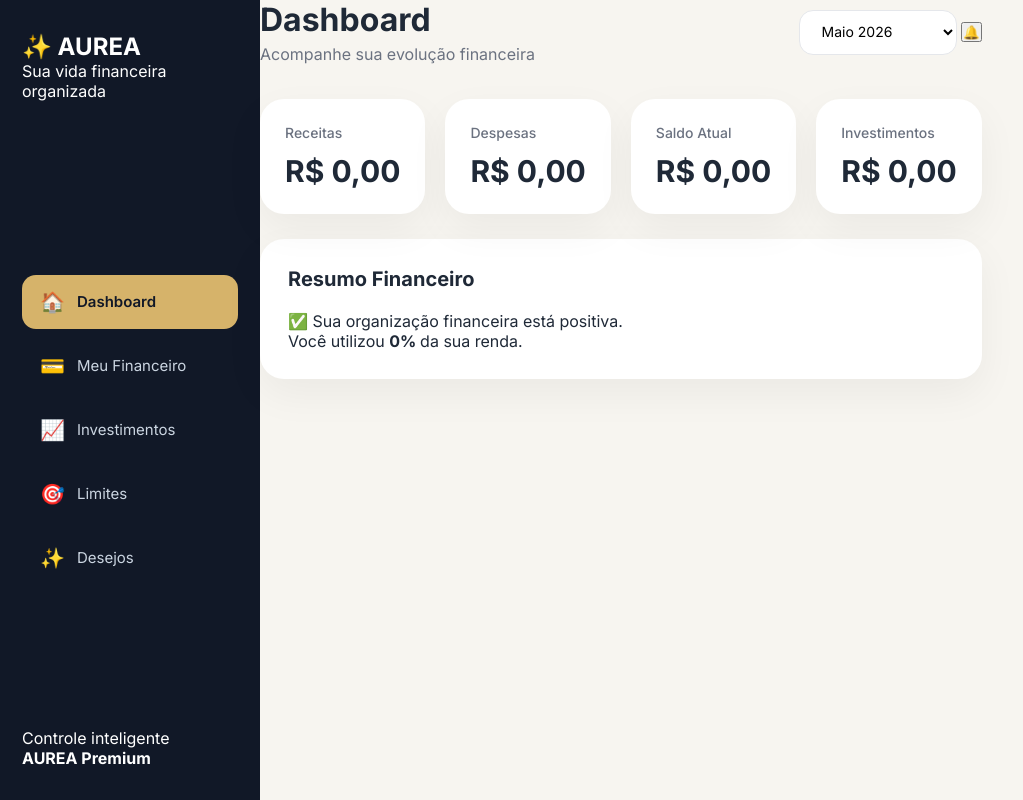
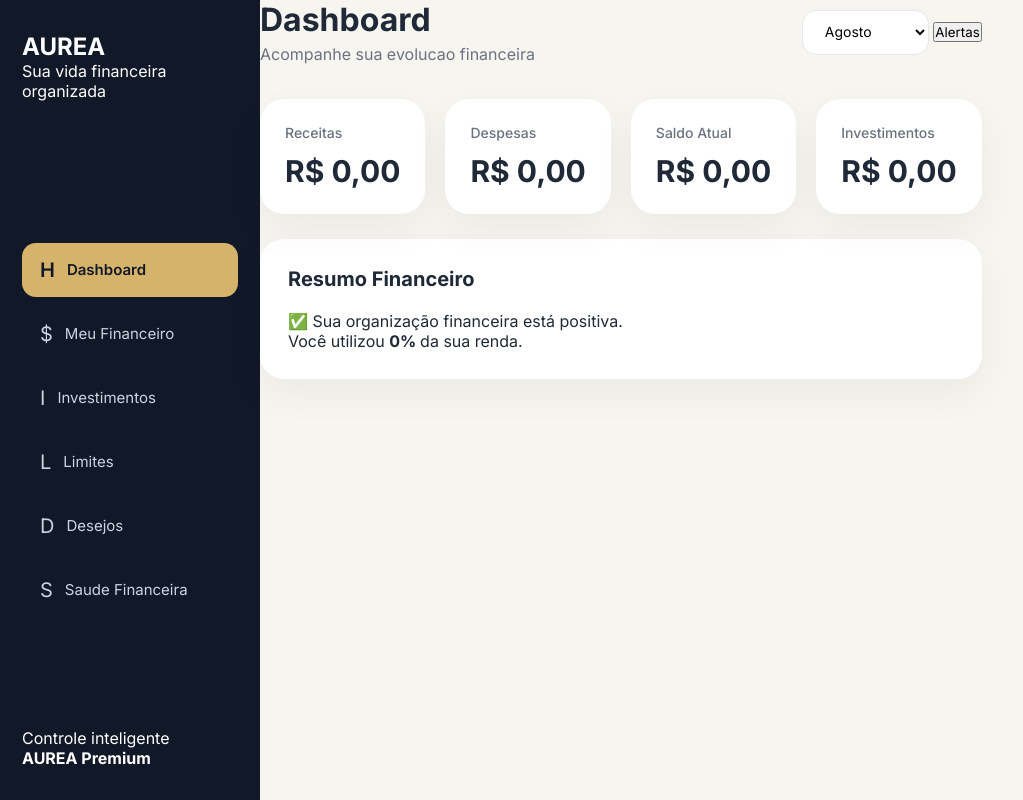
Before and after one commit to pietrakrug/apporganizar, a plain HTML site: page index.html in a window 1280 px wide. Shown: the whole page, without its empty margins (0-1023 px from the left). Drawn offline with Linux system fonts and the light colour scheme.

Commit message:
Reconstroi estrutura HTML com paginas ampliadas

```diff
--- a/index.html
+++ b/index.html
@@ -1,255 +1,60 @@
 <!DOCTYPE html>
 <html lang="pt-BR">
-
 <head>
-
 <meta charset="UTF-8">
-
 <meta name="viewport" content="width=device-width, initial-scale=1.0">
-
-
 <title>AUREA | Controle Financeiro</title>
-
-
 <link rel="preconnect" href="https://fonts.googleapis.com">
-
 <link href="https://fonts.googleapis.com/css2?family=Inter:wght@300;400;500;600;700&display=swap" rel="stylesheet">
-
-
 <link rel="stylesheet" href="styles/global.css">
-
-
 </head>
-
-
 <body>
-
-
 <div class="app">
-
-
-
-<!-- MENU LATERAL -->
-
 <aside class="sidebar">
-
-
 <div class="logo">
-
-<h2>
-✨ AUREA
-</h2>
-
-
-<p>
-Sua vida financeira organizada
-</p>
-
-
+<h2>AUREA</h2>
+<p>Sua vida financeira organizada</p>
 </div>
-
-
-
-
-
 <nav>
-
-
-<button class="menu active" data-page="dashboard">
-
-<span>🏠</span>
-
-Dashboard
-
-</button>
-
-
-
-
-<button class="menu" data-page="financeiro">
-
-<span>💳</span>
-
-Meu Financeiro
-
-</button>
-
-
-
-
-
-<button class="menu" data-page="investimentos">
-
-<span>📈</span>
-
-Investimentos
-
-</button>
-
-
-
-
-
-<button class="menu" data-page="limites">
-
-<span>🎯</span>
-
-Limites
-
-</button>
-
-
-
-
-
-<button class="menu" data-page="desejos">
-
-<span>✨</span>
-
-Desejos
-
-</button>
-
-
+<button class="menu active" data-page="dashboard"><span>H</span>Dashboard</button>
+<button class="menu" data-page="financeiro"><span>$</span>Meu Financeiro</button>
+<button class="menu" data-page="investimentos"><span>I</span>Investimentos</button>
+<button class="menu" data-page="limites"><span>L</span>Limites</button>
+<button class="menu" data-page="desejos"><span>D</span>Desejos</button>
+<button class="menu" data-page="saude"><span>S</span>Saude Financeira</button>
 </nav>
-
-
-
-
-
 <div class="sidebar-footer">
-
-<p>
-Controle inteligente
-</p>
-
-
-<strong>
-AUREA Premium
-</strong>
-
-
+<p>Controle inteligente</p>
+<strong>AUREA Premium</strong>
 </div>
-
-
-
 </aside>
-
-
-
-
-
-
-
-
-
-<!-- ÁREA PRINCIPAL -->
-
-
 <main class="main">
-
-
-
 <header class="topbar">
-
-
-
 <div>
-
-
-<h1 id="tituloPagina">
-
-Dashboard
-
-</h1>
-
-
-<p id="subtituloPagina">
-
-Acompanhe sua evolução financeira
-
-</p>
-
-
+<h1 id="tituloPagina">Dashboard</h1>
+<p id="subtituloPagina">Acompanhe sua evolucao financeira</p>
 </div>
-
-
-
-
-
-
 <div class="header-actions">
-
-
 <select id="mesSelecionado">
-
-
-<option>Janeiro 2026</option>
-
-<option>Fevereiro 2026</option>
-
-<option>Março 2026</option>
-
-<option>Abril 2026</option>
-
-<option selected>
-Maio 2026
-</option>
-
-
+<option>Janeiro</option>
+<option>Fevereiro</option>
+<option>Marco</option>
+<option>Abril</option>
+<option>Maio</option>
+<option>Junho</option>
+<option>Julho</option>
+<option selected>Agosto</option>
+<option>Setembro</option>
+<option>Outubro</option>
+<option>Novembro</option>
+<option>Dezembro</option>
 </select>
-
-
-
-
-
-
-<button class="notification">
-
-🔔
-
-</button>
-
-
-
-
+<button class="notification">Alertas</button>
 </div>
-
-
-
 </header>
-
-
-
-
-
-
-
-<section id="conteudo">
-
-
-</section>
-
-
-
-
-
-
+<section id="conteudo"></section>
 </main>
-
-
-
-
 </div>
-
-
-
-
-
 <script src="main.js"></script>
-
-
 </body>
-
-
 </html>
```
